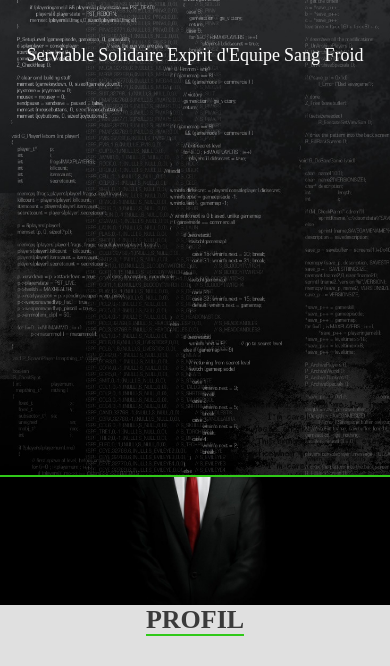
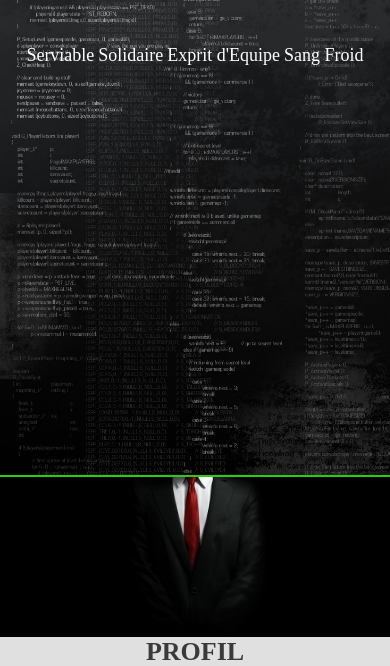
Before and after one commit to FORESTIERK/CV-Perso, a plain HTML site: page index.html in a window 390 px wide. Shown: the part 163-829 px from the top of the page. Drawn offline with nearby package versions, Linux system fonts and the light colour scheme.

Commit message:
Probleme Parallax/JS version Mobile (en reparation)

```diff
--- a/css/style.css
+++ b/css/style.css
@@ -212,7 +212,7 @@
 			background-size: cover;
 			background-attachment: fixed;
 			background-position: center;
-			height: 8em;
+			height: 10em;
 		}
 		/* PLACEMENT DES IMAGES */
 		#section1{
```
